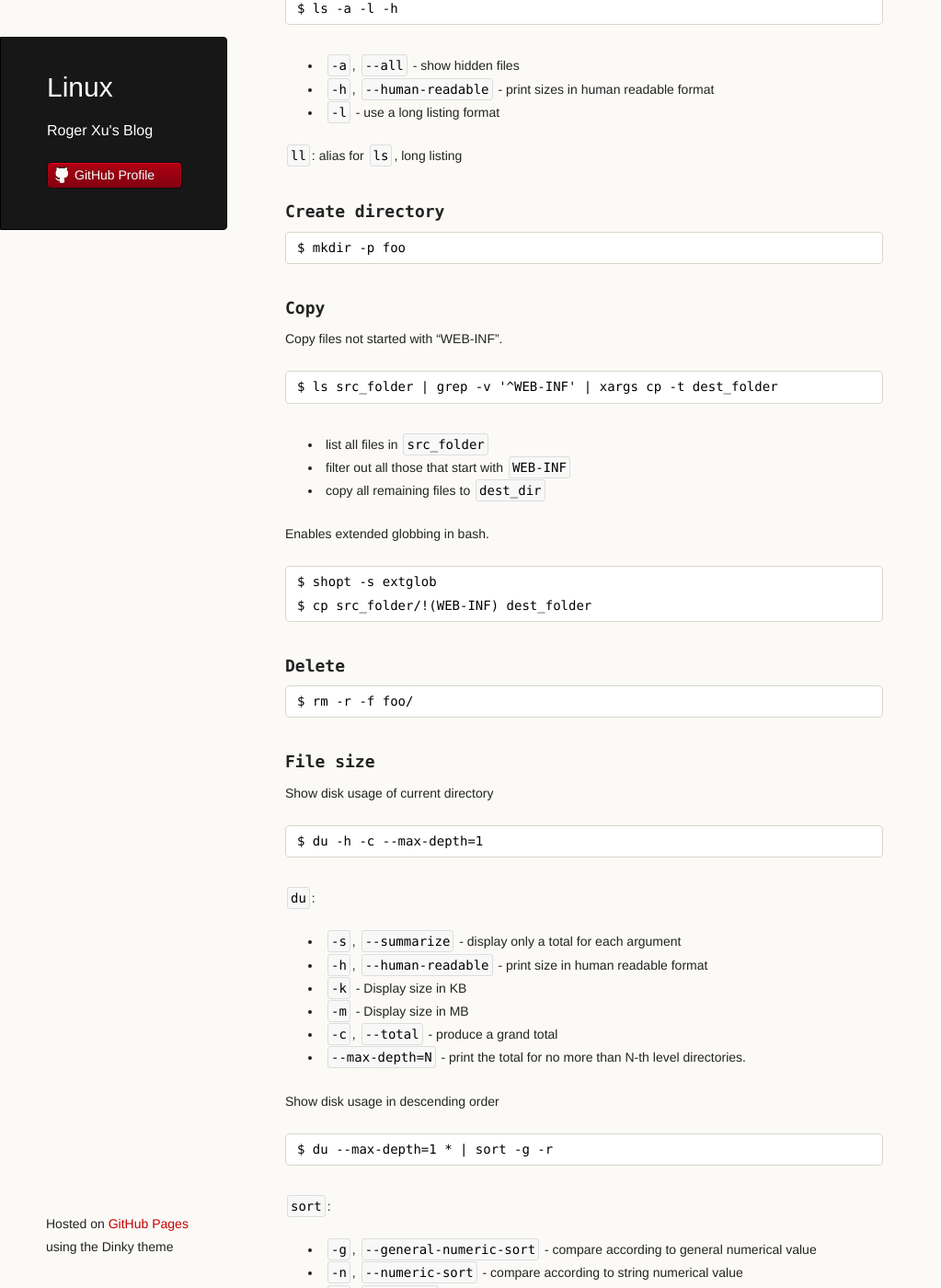
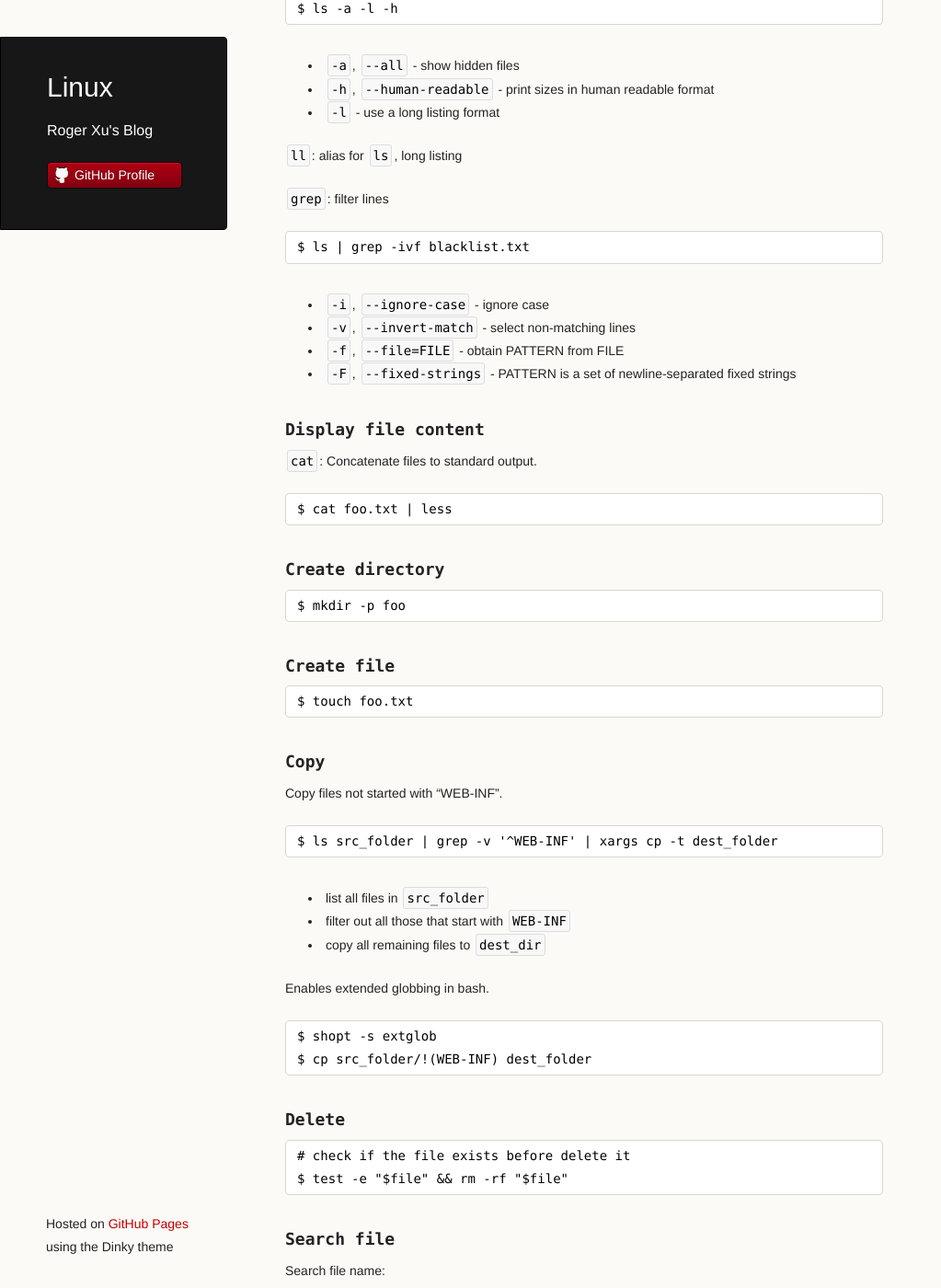
Before and after one commit to rogerxu/rogerxu.github.io, a Jekyll site: the page built from _posts/2013-06-26-linux.md, in a window 1280 px wide and 1400 px high, scrolled down 5730 px. Shown: the whole window at 92% size, without its empty margins (0-1023 px from the left). Built offline with Jekyll 4.4.1, drawn with Linux system fonts in a browser that asks for light colours; some of the changed text lies outside the part shown.

Commit message:
Update bash commands in linux post.

```diff
--- a/_posts/2013-06-26-linux.md
+++ b/_posts/2013-06-26-linux.md
@@ -220,9 +220,28 @@ Start a proces in no hang up mode
 
 `ll`: alias for `ls`, long listing
 
+`grep`: filter lines
+
+    $ ls | grep -ivf blacklist.txt
+
+* `-i`, `--ignore-case` - ignore case
+* `-v`, `--invert-match` - select non-matching lines
+* `-f`, `--file=FILE` - obtain PATTERN from FILE
+* `-F`, `--fixed-strings` - PATTERN is a set of newline-separated fixed strings
+
+### Display file content
+
+`cat`: Concatenate files to standard output.
+
+    $ cat foo.txt | less
+
 ### Create directory
 
     $ mkdir -p foo
+
+### Create file
+
+    $ touch foo.txt
 
 ### Copy
 
@@ -241,7 +260,18 @@ Enables extended globbing in bash.
 
 ### Delete
 
-    $ rm -r -f foo/
+    # check if the file exists before delete it
+    $ test -e "$file" && rm -rf "$file"
+
+### Search file
+
+Search file name:
+
+    $ find /home/roger/foo/ -maxdepth 1 -name "*.js"
+
+Search file content:
+
+    $ grep -n -R 'function()' *.js
 
 ### File size
 
```
